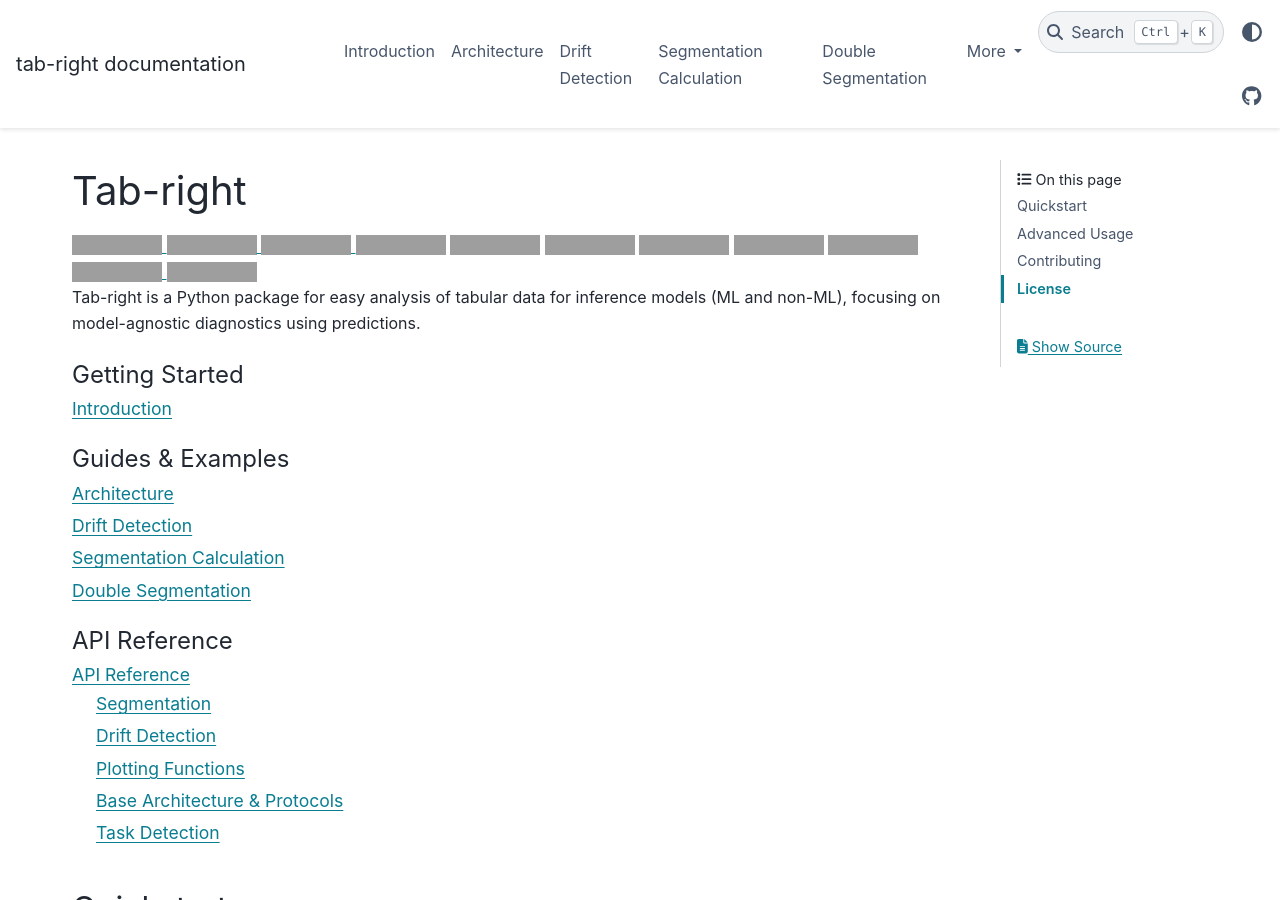
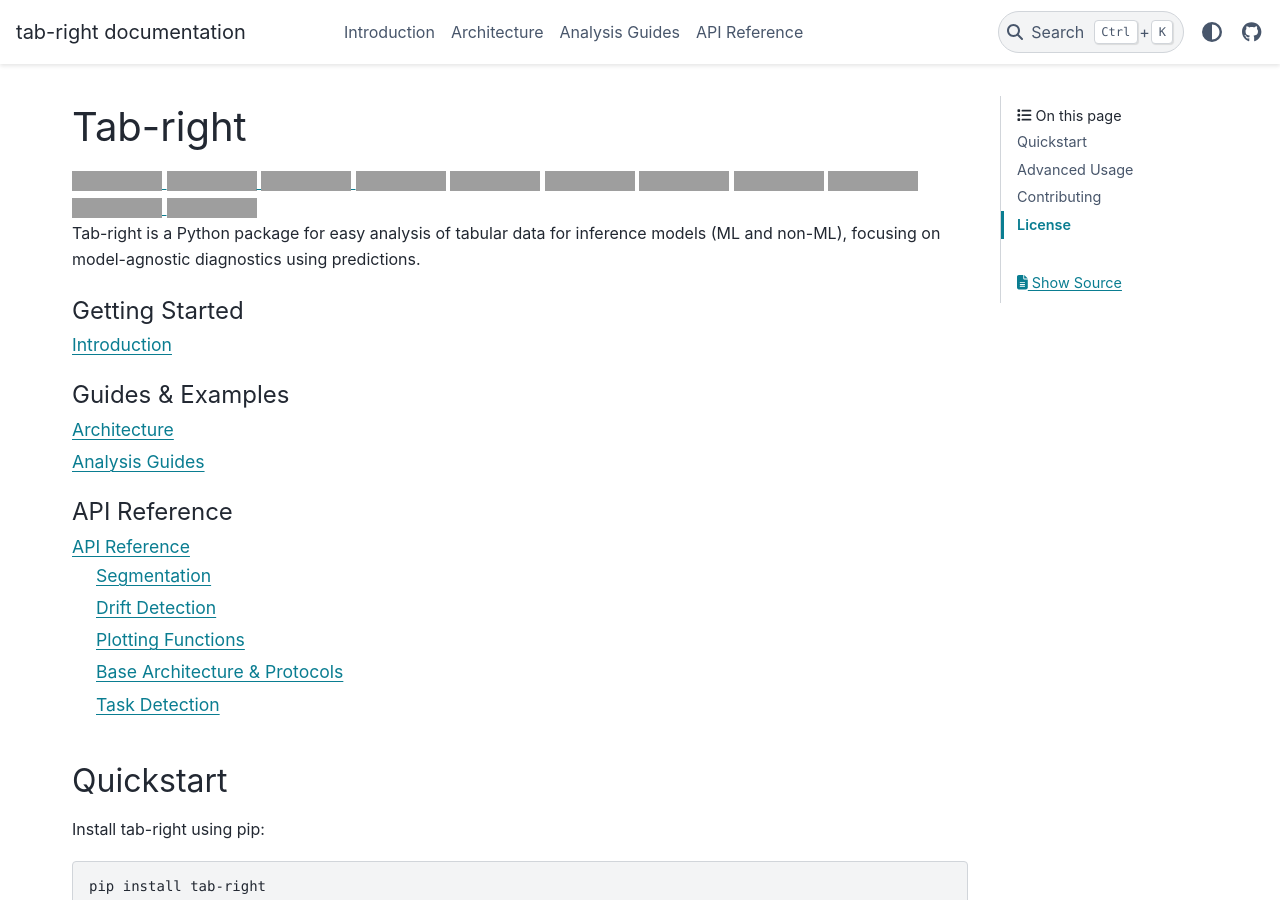
Before and after one commit to DanielAvdar/Tab-right, a Sphinx documentation site: the page built from docs/source/index.rst, in a window 1280 px wide and 900 px high, cut to the strip 0-900 px from the top of the window. Built offline with Sphinx 7.4.7 and the PyData theme 0.15.4, drawn with Linux system fonts in a browser that asks for light colours; part of the change alters nothing that is shown; grey boxes are pictures that could not be loaded.

Commit message:
Refactor and merge drift, seg_calc, and seg_double documentation into unified analysis guide (#95)
* Initial plan for issue

* Refactor documentation: move analysis guides to unified structure

---------

Co-authored-by: copilot-swe-agent[bot] <198982749+Copilot@users.noreply.github.com>

```diff
--- /dev/null
+++ b/docs/source/analysis_guides/guides.rst
@@ -0,0 +1,28 @@
+.. _analysis_guides:
+
+Analysis Guides
+===============
+
+This section contains comprehensive guides for using tab-right's analysis capabilities. These guides provide step-by-step examples and best practices for different types of data analysis tasks.
+
+.. toctree::
+   :maxdepth: 2
+   :caption: Analysis Guides
+
+   drift
+   seg_calc
+   seg_double
+
+Guide Overview
+--------------
+
+**Drift Detection**
+   Learn how to detect and visualize data drift between reference and current datasets using tab-right's comprehensive drift detection tools.
+
+**Segmentation Calculation**
+   Understand how to perform segmentation analysis to evaluate model performance across different subsets of your data.
+
+**Double Segmentation**
+   Explore advanced segmentation techniques that analyze model performance across combinations of two features to identify complex patterns and interactions.
+
+Each guide includes practical examples, code samples, and visualization techniques to help you get the most out of tab-right's analysis capabilities.
--- a/docs/source/index.rst
+++ b/docs/source/index.rst
@@ -56,9 +56,7 @@ Tab-right is a Python package for easy analysis of tabular data for inference mo
    :caption: Guides & Examples
 
    architecture
-   drift
-   seg_calc
-   seg_double
+   analysis_guides/guides
 
 .. toctree::
    :maxdepth: 2
```
Also changed, not shown: docs/source/analysis_guides/drift.rst (renamed from docs/source/drift.rst), docs/source/analysis_guides/seg_calc.rst (renamed from docs/source/seg_calc.rst), docs/source/analysis_guides/seg_double.rst (renamed from docs/source/seg_double.rst).
